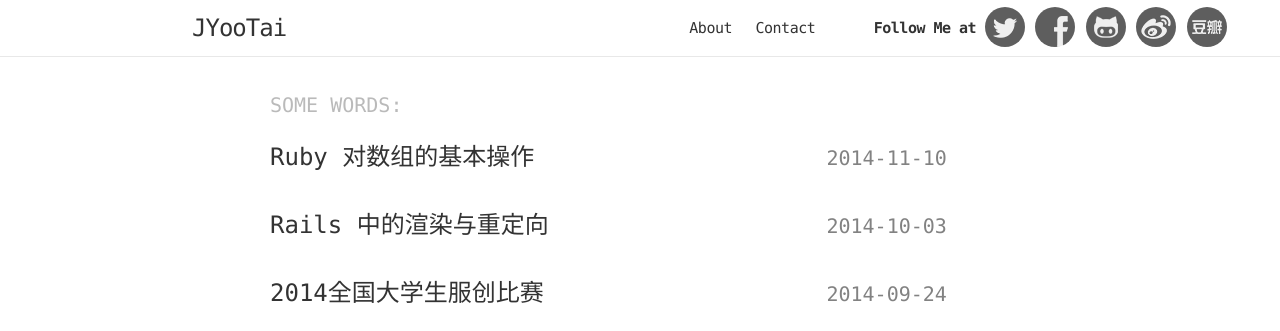
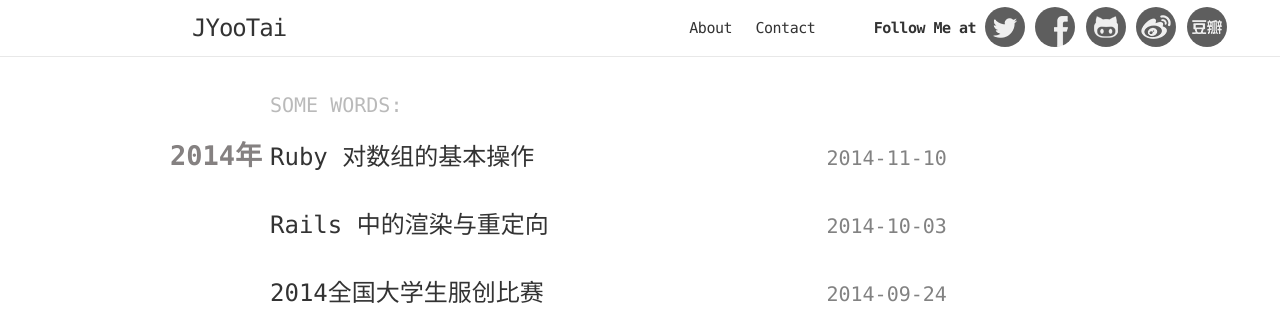
Before and after one commit to jyootai/jyootai.github.com, a Jekyll site: the page built from index.html, in a window 1280 px wide. Shown: the top 331 px of the page. Built offline with Jekyll 4.4.1, drawn with Linux system fonts in a browser that asks for light colours.

Commit message:
The increase of archived Posts year

```diff
--- a/_sass/_layout.scss
+++ b/_sass/_layout.scss
@@ -208,6 +208,12 @@
     > li {
         margin-bottom: $spacing-unit;
     }
+		.display-year{
+			float:left;
+			margin-left: -100px;
+			font-weight: 700;
+			color:#858181;
+		}
 }
 
 .post-meta {
--- a/index.html
+++ b/index.html
@@ -8,8 +8,12 @@ layout: default
 
   <ul class="post-list">
     {% for post in site.posts %}
+			{% capture year %}{{ post.date | date: '%Y' }}{% endcapture %}
+	  	{% capture nyear %}{{ post.next.date | date: '%Y' }}{% endcapture %}
+			{% if year != nyear %}
+				<h2 class="display-year">{{year}}年</h2>
+			{%endif%}
       <li>
-
         <h2>
           <a class="post-link" href="{{ post.url | prepend: site.baseurl }}">{{ post.title }}</a>
         <span class="post-meta pull-right">{{ post.date | date: "%Y-%m-%d" }}</span>
```
